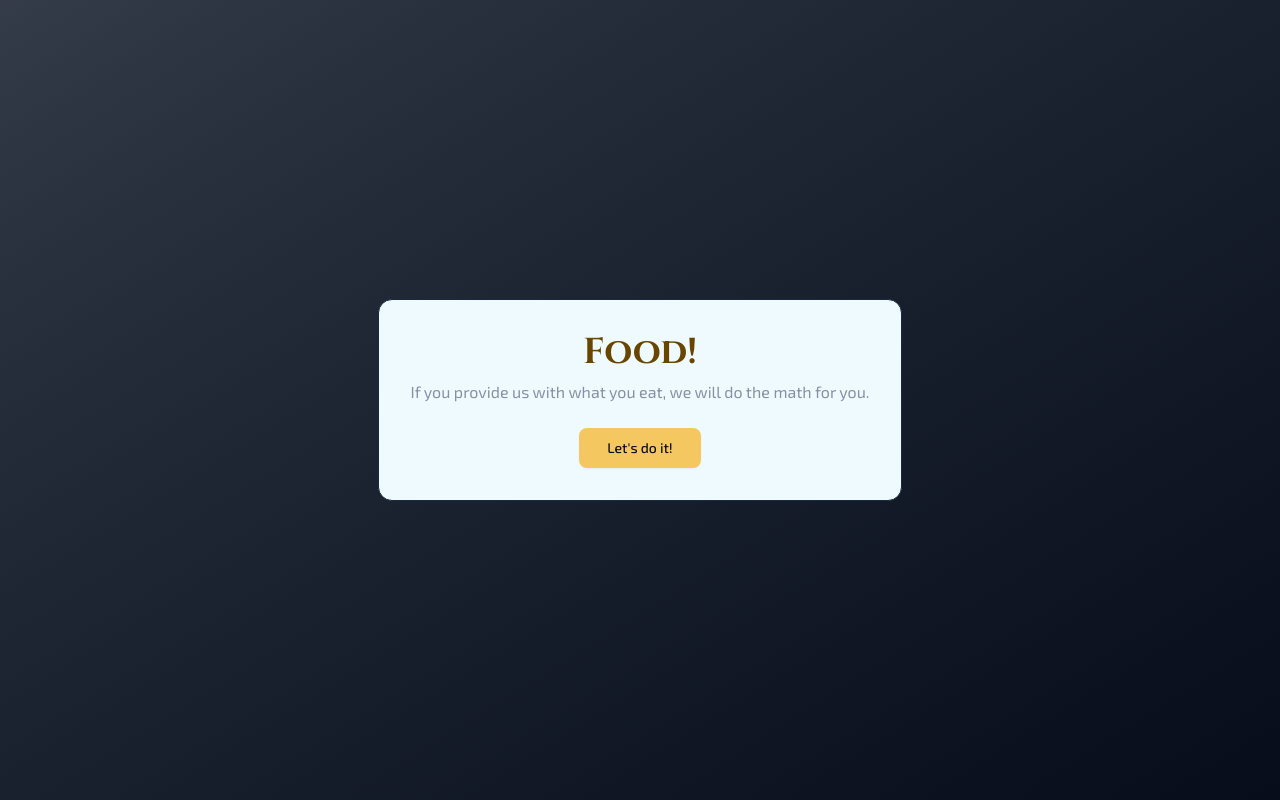
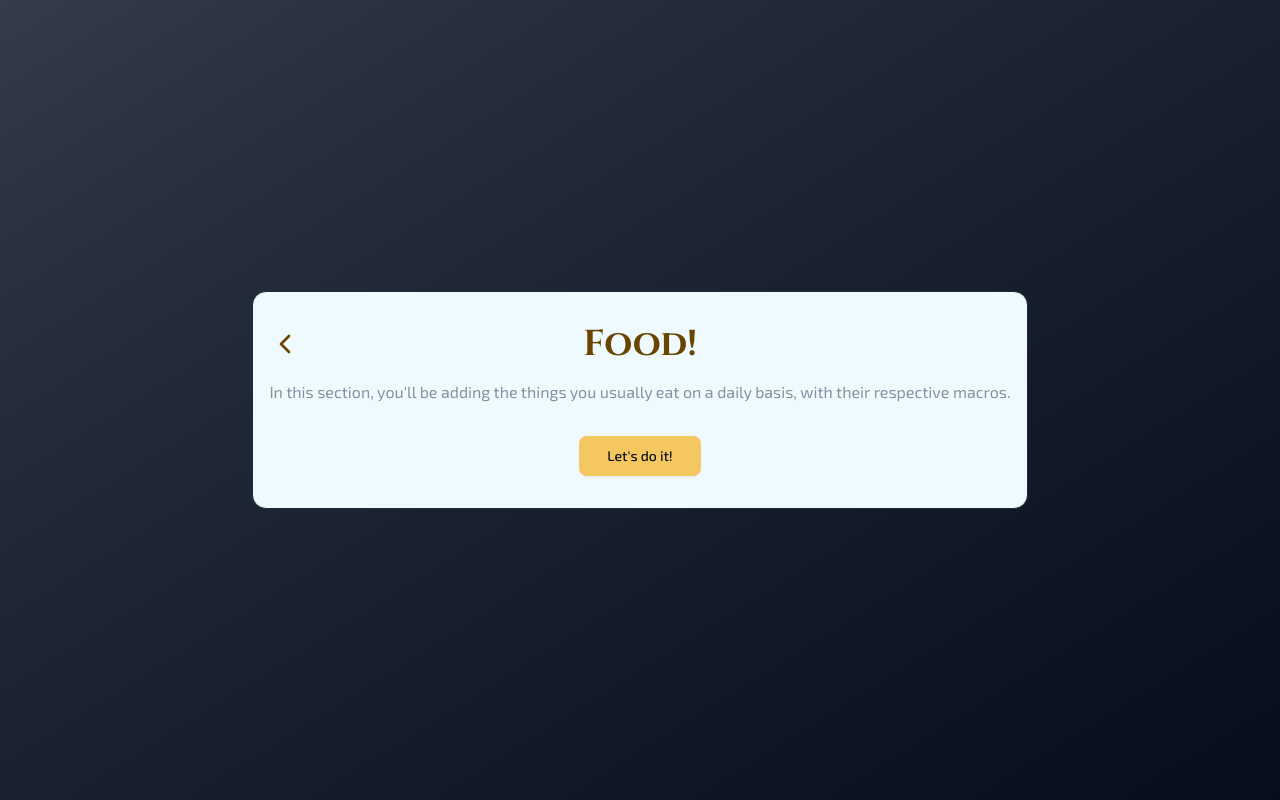
Before and after one commit to m-santanna/apollotrack, a Next.js app: page /dashboard/welcome/diet in a window 1280 px wide. Built offline with nearby package versions, Linux system fonts and the light colour scheme.

Commit message:
onboarding clarity improved

```diff
--- a/app/dashboard/welcome/diet/page.tsx
+++ b/app/dashboard/welcome/diet/page.tsx
@@ -5,7 +5,8 @@ const page = () => {
         <div className="flex justify-center items-center h-screen w-full">
             <WelcomeComponent
                 mainText="Food!"
-                secondaryText="If you provide us with what you eat, we will do the math for you."
+                secondaryText="In this section, you'll be adding the things you usually eat on a daily basis,
+                with their respective macros."
                 mainButtonText="Let's do it!"
                 mainLink="/dashboard/welcome/diet/add"
             />
--- a/app/dashboard/welcome/macros/page.tsx
+++ b/app/dashboard/welcome/macros/page.tsx
@@ -4,7 +4,7 @@ const page = () => {
     return (
         <div className="flex justify-center items-center h-screen w-full">
             <WelcomeComponent
-                mainText="Let's see your macros!"
+                mainText="Let's set up your macros!"
                 secondaryText="You can either set your macros yourself or let us estimate them for you."
                 mainLink="/dashboard/welcome/macros/estimate"
                 mainButtonText="Estimate it for me"
--- a/app/dashboard/welcome/training/page.tsx
+++ b/app/dashboard/welcome/training/page.tsx
@@ -5,8 +5,8 @@ const page = () => {
         <div className="flex justify-center items-center h-screen">
             <WelcomeComponent
                 mainText="Training!"
-                secondaryText="Let's get moving! Tell us about your training routine."
-                mainButtonText="For sure!"
+                secondaryText="In this section you'll create group of exercises (e.g. Legday), and add exercises to them."
+                mainButtonText="Makes sense!"
                 mainLink="/dashboard/welcome/training/add"
             />
         </div>
--- a/components/ui/button.tsx
+++ b/components/ui/button.tsx
@@ -9,7 +9,7 @@ const buttonVariants = cva(
     {
         variants: {
             variant: {
-                default: 'bg-primary text-primary-foreground shadow-xs hover:bg-primary/90',
+                default: 'bg-primary text-primary-foreground shadow-xs hover:bg-primary/70',
                 destructive:
                     'bg-destructive text-destructive-foreground shadow-xs hover:bg-destructive/90 focus-visible:ring-destructive/20 dark:focus-visible:ring-destructive/40',
                 outline:
--- a/components/welcome_user/WelcomeComponent.tsx
+++ b/components/welcome_user/WelcomeComponent.tsx
@@ -3,6 +3,8 @@
 import Link from 'next/link'
 import { Button } from '../ui/button'
 import { motion } from 'framer-motion'
+import { useRouter } from 'next/navigation'
+import { ChevronLeft } from 'lucide-react'
 
 const WelcomeComponent = ({
     mainText,
@@ -19,21 +21,29 @@ const WelcomeComponent = ({
     mainLink: string
     secondaryLink?: string
 }) => {
+    const router = useRouter()
     return (
         <motion.div
-            className="flex flex-col justify-center items-center gap-2 border rounded-xl p-8 bg-foreground"
+            className="w-[80vw] sm:w-auto max-w-[80vw] flex flex-col justify-center items-center gap-4 border rounded-xl py-8 px-4 bg-foreground"
             initial={{ opacity: 0, y: 100 }}
             animate={{ opacity: 1, y: 0 }}
             transition={{ duration: 0.5 }}
         >
-            <motion.h1
+            <motion.div
                 initial={{ opacity: 0, y: -20 }}
                 animate={{ opacity: 1, y: 0 }}
                 transition={{ duration: 0.5, delay: 0.6 }}
-                className="text-2xl md:text-4xl font-bold text-accent"
+                className="flex justify-between items-center w-full"
             >
-                {mainText}
-            </motion.h1>
+                <button
+                    className="bg-foreground rounded-2xl hover:cursor-pointer hover:scale-150 transition-all duration-200"
+                    onClick={() => router.back()}
+                >
+                    <ChevronLeft size={32} className="text-accent" />
+                </button>
+                <h1 className="text-3xl md:text-4xl font-bold text-accent text-center">{mainText}</h1>
+                <div className="w-8" />
+            </motion.div>
             <motion.p
                 initial={{ opacity: 0, y: -20 }}
                 animate={{ opacity: 1, y: 0 }}
```
